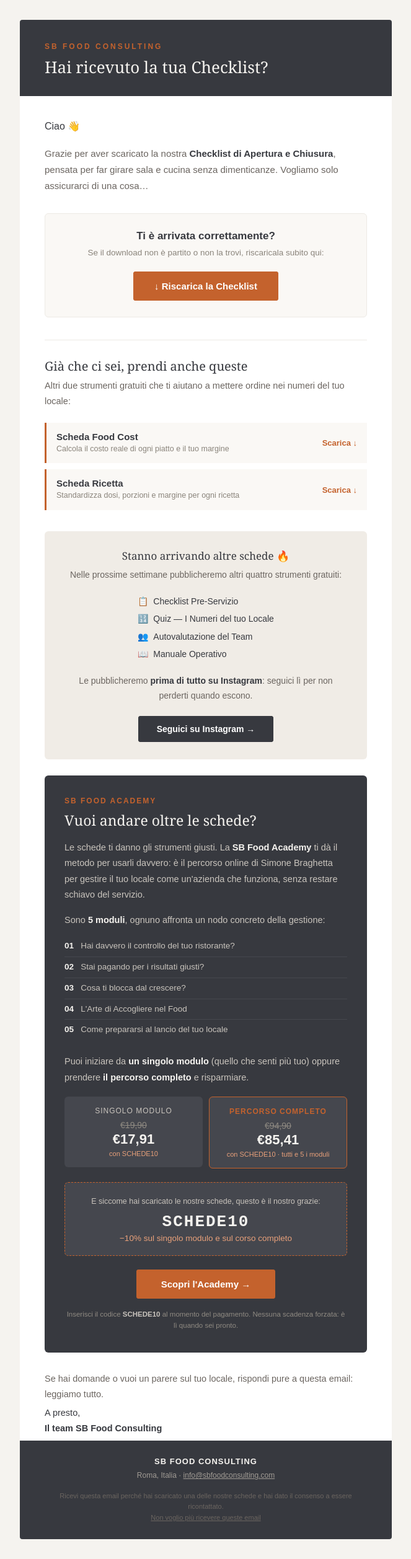
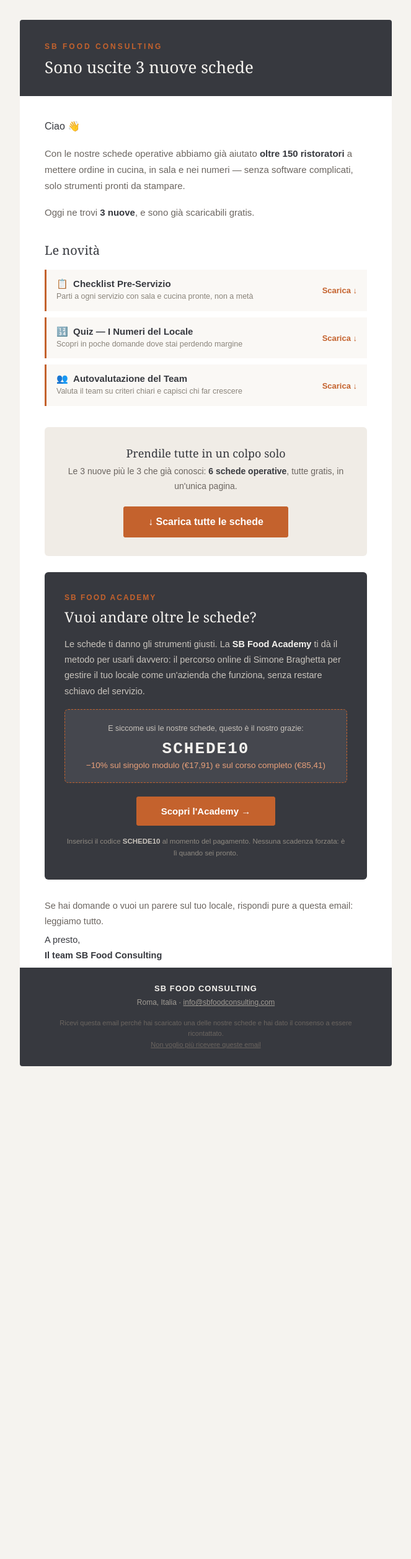
Before and after one commit to Steewee98/backend-sbfc, a Flask app: template templates/email_riscopri_schede.html in a window 1280 px wide. Shown: the whole page at 62% size, without its empty margins (308-971 px from the left). After the commit the page ends 1720 px from the top, so only its background shows below. Run offline with Flask 3, Linux system fonts and the light colour scheme; the template is opened without the code that fills it, so the values that code supplies are empty.

Commit message:
feat(campagna): annuncio 3 nuove schede + CTA 'Scarica tutte' (/schede)
- Template email riscritto: novita' (Pre-Servizio, Quiz Numeri, Autovalutazione Team)
- Bottone principale -> sbfoodconsulting.com/schede
- Oggetto e testo plain aggiornati; social proof 150+ ristoratori

```diff
--- a/templates/email_riscopri_schede.html
+++ b/templates/email_riscopri_schede.html
@@ -4,11 +4,11 @@
 <meta charset="UTF-8">
 <meta name="viewport" content="width=device-width, initial-scale=1.0">
 <meta name="x-apple-disable-message-reformatting">
-<title>La tua Checklist SB Food</title>
+<title>3 nuove schede SB Food</title>
 </head>
 <!-- Preheader nascosto (anteprima in posta) -->
 <div style="display:none;max-height:0;overflow:hidden;opacity:0;color:#f5f3ef;font-size:1px;line-height:1px">
-  Hai ricevuto la Checklist di Apertura e Chiusura? Riscaricala qui, prendi anche le altre e hai il 10% sull'Academy.
+  Con le nostre schede abbiamo già aiutato oltre 150 ristoratori. Ora sono uscite 3 nuove schede gratuite: scaricale tutte.
 </div>
 <body style="margin:0;padding:0;background-color:#f5f3ef;font-family:Arial,Helvetica,sans-serif;-webkit-text-size-adjust:100%">
 <table role="presentation" width="100%" cellpadding="0" cellspacing="0" style="background-color:#f5f3ef;padding:32px 16px">
@@ -19,57 +19,50 @@
 <tr><td style="background-color:#37393f;padding:36px 40px 30px">
     <p style="margin:0;color:#c4622d;font-size:12px;letter-spacing:3px;text-transform:uppercase;font-weight:bold">SB Food Consulting</p>
     <h1 style="margin:10px 0 0;color:#f5f3ef;font-family:Georgia,'Times New Roman',serif;font-size:26px;line-height:1.25;font-weight:normal">
-        Hai ricevuto la tua Checklist?
+        Sono uscite 3 nuove schede
     </h1>
 </td></tr>
 
 <!-- ═══════════ INTRO ═══════════ -->
 <tr><td style="padding:36px 40px 8px">
     <p style="margin:0 0 18px;color:#37393f;font-size:16px;line-height:1.65">Ciao 👋</p>
+    <p style="margin:0 0 16px;color:#6b6560;font-size:15px;line-height:1.75">
+        Con le nostre schede operative abbiamo già aiutato <strong style="color:#37393f">oltre 150 ristoratori</strong>
+        a mettere ordine in cucina, in sala e nei numeri — senza software complicati, solo strumenti pronti da stampare.
+    </p>
     <p style="margin:0;color:#6b6560;font-size:15px;line-height:1.75">
-        Grazie per aver scaricato la nostra <strong style="color:#37393f">Checklist di Apertura e Chiusura</strong>,
-        pensata per far girare sala e cucina senza dimenticanze. Vogliamo solo assicurarci di una cosa&hellip;
+        Oggi ne trovi <strong style="color:#37393f">3 nuove</strong>, e sono già scaricabili gratis.
     </p>
 </td></tr>
 
-<!-- ═══════════ HAI RICEVUTO? + RISCARICA ═══════════ -->
-<tr><td style="padding:22px 40px 8px">
-    <table role="presentation" width="100%" cellpadding="0" cellspacing="0" style="background-color:#faf8f5;border:1px solid #edeae5;border-radius:6px">
-    <tr><td style="padding:26px 28px;text-align:center">
-        <p style="margin:0 0 6px;color:#37393f;font-size:17px;font-weight:bold">Ti è arrivata correttamente?</p>
-        <p style="margin:0 0 20px;color:#8a847b;font-size:13.5px;line-height:1.6">
-            Se il download non è partito o non la trovi, riscaricala subito qui:
-        </p>
-        <table role="presentation" cellpadding="0" cellspacing="0" align="center"><tr><td align="center" style="border-radius:4px" bgcolor="#c4622d">
-            <a href="https://web-production-f3794.up.railway.app/api/strumenti/checklist-apertura-chiusura/pdf"
-               style="display:inline-block;background-color:#c4622d;color:#ffffff;text-decoration:none;padding:15px 34px;font-size:15px;font-weight:bold;border-radius:4px">
-               ↓ Riscarica la Checklist
-            </a>
-        </td></tr></table>
-    </td></tr>
-    </table>
-</td></tr>
-
-<!-- ═══════════ DIVIDER ═══════════ -->
-<tr><td style="padding:28px 40px 0"><div style="border-top:1px solid #edeae5"></div></td></tr>
-
-<!-- ═══════════ ALTRE SCHEDE DISPONIBILI ═══════════ -->
-<tr><td style="padding:28px 40px 4px">
-    <h2 style="margin:0 0 6px;color:#37393f;font-family:Georgia,serif;font-size:20px;font-weight:normal">Già che ci sei, prendi anche queste</h2>
-    <p style="margin:0 0 22px;color:#6b6560;font-size:14.5px;line-height:1.7">
-        Altri due strumenti gratuiti che ti aiutano a mettere ordine nei numeri del tuo locale:
-    </p>
+<!-- ═══════════ LE 3 NUOVE SCHEDE ═══════════ -->
+<tr><td style="padding:26px 40px 4px">
+    <h2 style="margin:0 0 18px;color:#37393f;font-family:Georgia,serif;font-size:20px;font-weight:normal">Le novità</h2>
 
     <table role="presentation" width="100%" cellpadding="0" cellspacing="0">
     <tr><td style="padding:0 0 10px">
       <table role="presentation" width="100%" cellpadding="0" cellspacing="0" style="background-color:#faf8f5;border-left:3px solid #c4622d">
       <tr>
         <td style="padding:14px 16px">
-          <p style="margin:0 0 2px;color:#37393f;font-size:15px;font-weight:bold">Scheda Food Cost</p>
-          <p style="margin:0;color:#8a847b;font-size:12.5px;line-height:1.5">Calcola il costo reale di ogni piatto e il tuo margine</p>
+          <p style="margin:0 0 2px;color:#37393f;font-size:15px;font-weight:bold">📋 &nbsp;Checklist Pre-Servizio</p>
+          <p style="margin:0;color:#8a847b;font-size:12.5px;line-height:1.5">Parti a ogni servizio con sala e cucina pronte, non a metà</p>
         </td>
         <td style="padding:14px 16px" align="right" valign="middle" width="110">
-          <a href="https://web-production-f3794.up.railway.app/api/strumenti/scheda-food-cost/pdf" style="display:inline-block;color:#c4622d;text-decoration:none;font-size:13px;font-weight:bold;white-space:nowrap">Scarica ↓</a>
+          <a href="https://web-production-f3794.up.railway.app/api/strumenti/checklist-pre-servizio/pdf" style="display:inline-block;color:#c4622d;text-decoration:none;font-size:13px;font-weight:bold;white-space:nowrap">Scarica ↓</a>
+        </td>
+      </tr>
+      </table>
+    </td></tr>
+
+    <tr><td style="padding:0 0 10px">
+      <table role="presentation" width="100%" cellpadding="0" cellspacing="0" style="background-color:#faf8f5;border-left:3px solid #c4622d">
+      <tr>
+        <td style="padding:14px 16px">
+          <p style="margin:0 0 2px;color:#37393f;font-size:15px;font-weight:bold">🔢 &nbsp;Quiz — I Numeri del Locale</p>
+          <p style="margin:0;color:#8a847b;font-size:12.5px;line-height:1.5">Scopri in poche domande dove stai perdendo margine</p>
+        </td>
+        <td style="padding:14px 16px" align="right" valign="middle" width="110">
+          <a href="https://web-production-f3794.up.railway.app/api/strumenti/quiz-numeri/pdf" style="display:inline-block;color:#c4622d;text-decoration:none;font-size:13px;font-weight:bold;white-space:nowrap">Scarica ↓</a>
         </td>
       </tr>
       </table>
@@ -79,11 +72,11 @@
       <table role="presentation" width="100%" cellpadding="0" cellspacing="0" style="background-color:#faf8f5;border-left:3px solid #c4622d">
       <tr>
         <td style="padding:14px 16px">
-          <p style="margin:0 0 2px;color:#37393f;font-size:15px;font-weight:bold">Scheda Ricetta</p>
-          <p style="margin:0;color:#8a847b;font-size:12.5px;line-height:1.5">Standardizza dosi, porzioni e margine per ogni ricetta</p>
+          <p style="margin:0 0 2px;color:#37393f;font-size:15px;font-weight:bold">👥 &nbsp;Autovalutazione del Team</p>
+          <p style="margin:0;color:#8a847b;font-size:12.5px;line-height:1.5">Valuta il team su criteri chiari e capisci chi far crescere</p>
         </td>
         <td style="padding:14px 16px" align="right" valign="middle" width="110">
-          <a href="https://web-production-f3794.up.railway.app/api/strumenti/scheda-ricetta/pdf" style="display:inline-block;color:#c4622d;text-decoration:none;font-size:13px;font-weight:bold;white-space:nowrap">Scarica ↓</a>
+          <a href="https://web-production-f3794.up.railway.app/api/strumenti/autovalutazione-team/pdf" style="display:inline-block;color:#c4622d;text-decoration:none;font-size:13px;font-weight:bold;white-space:nowrap">Scarica ↓</a>
         </td>
       </tr>
       </table>
@@ -91,30 +84,20 @@
     </table>
 </td></tr>
 
-<!-- ═══════════ SOCIAL — LE PROSSIME SCHEDE IN ARRIVO ═══════════ -->
+<!-- ═══════════ SCARICA TUTTE (CTA principale) ═══════════ -->
 <tr><td style="padding:26px 40px 0">
     <table role="presentation" width="100%" cellpadding="0" cellspacing="0" style="background-color:#f0ece6;border-radius:6px">
-    <tr><td style="padding:28px 30px;text-align:center">
-        <p style="margin:0 0 8px;color:#37393f;font-size:17px;font-family:Georgia,serif">Stanno arrivando altre schede 🔥</p>
-        <p style="margin:0 0 16px;color:#6b6560;font-size:14px;line-height:1.7">
-            Nelle prossime settimane pubblicheremo altri quattro strumenti gratuiti:
+    <tr><td style="padding:30px 30px;text-align:center">
+        <p style="margin:0 0 6px;color:#37393f;font-size:18px;font-family:Georgia,serif">Prendile tutte in un colpo solo</p>
+        <p style="margin:0 0 20px;color:#6b6560;font-size:14px;line-height:1.7">
+            Le 3 nuove più le 3 che già conosci: <strong style="color:#37393f">6 schede operative</strong>, tutte gratis, in un'unica pagina.
         </p>
-        <!-- Elenco prossime schede -->
-        <table role="presentation" cellpadding="0" cellspacing="0" align="center" style="margin:0 auto 18px;text-align:left">
-            <tr><td style="padding:3px 0;color:#37393f;font-size:14px;line-height:1.6">📋 &nbsp;Checklist Pre-Servizio</td></tr>
-            <tr><td style="padding:3px 0;color:#37393f;font-size:14px;line-height:1.6">🔢 &nbsp;Quiz — I Numeri del tuo Locale</td></tr>
-            <tr><td style="padding:3px 0;color:#37393f;font-size:14px;line-height:1.6">👥 &nbsp;Autovalutazione del Team</td></tr>
-            <tr><td style="padding:3px 0;color:#37393f;font-size:14px;line-height:1.6">📖 &nbsp;Manuale Operativo</td></tr>
-        </table>
-        <p style="margin:0 0 20px;color:#6b6560;font-size:14px;line-height:1.7">
-            Le pubblicheremo <strong style="color:#37393f">prima di tutto su Instagram</strong>:
-            seguici lì per non perderti quando escono.
-        </p>
-        <table role="presentation" cellpadding="0" cellspacing="0" align="center"><tr>
-            <td style="border-radius:4px" bgcolor="#37393f">
-                <a href="https://www.instagram.com/sbfoodconsulting" style="display:inline-block;background-color:#37393f;color:#ffffff;text-decoration:none;padding:13px 30px;font-size:14px;font-weight:bold;border-radius:4px">Seguici su Instagram →</a>
-            </td>
-        </tr></table>
+        <table role="presentation" cellpadding="0" cellspacing="0" align="center"><tr><td align="center" style="border-radius:4px" bgcolor="#c4622d">
+            <a href="https://www.sbfoodconsulting.com/schede"
+               style="display:inline-block;background-color:#c4622d;color:#ffffff;text-decoration:none;padding:16px 40px;font-size:16px;font-weight:bold;border-radius:4px">
+               ↓ Scarica tutte le schede
+            </a>
+        </td></tr></table>
     </td></tr>
     </table>
 </td></tr>
@@ -129,61 +112,18 @@
         </h2>
         <p style="margin:0 0 16px;color:#c9c4bd;font-size:14.5px;line-height:1.75">
             Le schede ti danno gli strumenti giusti. La <strong style="color:#f5f3ef">SB Food Academy</strong>
-            ti dà il metodo per usarli davvero: è il percorso online di Simone Braghetta per gestire il tuo
+            ti dà il metodo per usarli davvero: il percorso online di Simone Braghetta per gestire il tuo
             locale come un'azienda che funziona, senza restare schiavo del servizio.
         </p>
-        <p style="margin:0 0 12px;color:#c9c4bd;font-size:14.5px;line-height:1.75">
-            Sono <strong style="color:#f5f3ef">5 moduli</strong>, ognuno affronta un nodo concreto della gestione:
-        </p>
-
-        <!-- Elenco moduli -->
-        <table role="presentation" width="100%" cellpadding="0" cellspacing="0" style="margin:0 0 22px">
-            <tr><td style="padding:6px 0;border-bottom:1px solid #45474e;color:#c9c4bd;font-size:13.5px;line-height:1.55"><strong style="color:#f5f3ef">01</strong> &nbsp; Hai davvero il controllo del tuo ristorante?</td></tr>
-            <tr><td style="padding:6px 0;border-bottom:1px solid #45474e;color:#c9c4bd;font-size:13.5px;line-height:1.55"><strong style="color:#f5f3ef">02</strong> &nbsp; Stai pagando per i risultati giusti?</td></tr>
-            <tr><td style="padding:6px 0;border-bottom:1px solid #45474e;color:#c9c4bd;font-size:13.5px;line-height:1.55"><strong style="color:#f5f3ef">03</strong> &nbsp; Cosa ti blocca dal crescere?</td></tr>
-            <tr><td style="padding:6px 0;border-bottom:1px solid #45474e;color:#c9c4bd;font-size:13.5px;line-height:1.55"><strong style="color:#f5f3ef">04</strong> &nbsp; L'Arte di Accogliere nel Food</td></tr>
-            <tr><td style="padding:6px 0;color:#c9c4bd;font-size:13.5px;line-height:1.55"><strong style="color:#f5f3ef">05</strong> &nbsp; Come prepararsi al lancio del tuo locale</td></tr>
-        </table>
-
-        <p style="margin:0 0 18px;color:#c9c4bd;font-size:14.5px;line-height:1.75">
-            Puoi iniziare da <strong style="color:#f5f3ef">un singolo modulo</strong> (quello che senti più tuo)
-            oppure prendere <strong style="color:#f5f3ef">il percorso completo</strong> e risparmiare.
-        </p>
-
-        <!-- Prezzi -->
-        <table role="presentation" width="100%" cellpadding="0" cellspacing="0" style="margin:0 0 22px">
-        <tr>
-            <td width="50%" style="padding-right:5px" valign="top">
-                <table role="presentation" width="100%" cellpadding="0" cellspacing="0" style="background-color:#45474e;border-radius:6px">
-                <tr><td style="padding:16px 14px;text-align:center">
-                    <p style="margin:0 0 8px;color:#c9c4bd;font-size:12px;text-transform:uppercase;letter-spacing:1px">Singolo modulo</p>
-                    <p style="margin:0;color:#8f8a82;font-size:14px;text-decoration:line-through">€19,90</p>
-                    <p style="margin:2px 0 0;color:#f5f3ef;font-size:22px;font-weight:bold">€17,91</p>
-                    <p style="margin:4px 0 0;color:#e8a07a;font-size:11px">con SCHEDE10</p>
-                </td></tr>
-                </table>
-            </td>
-            <td width="50%" style="padding-left:5px" valign="top">
-                <table role="presentation" width="100%" cellpadding="0" cellspacing="0" style="background-color:#45474e;border:1px solid #c4622d;border-radius:6px">
-                <tr><td style="padding:16px 14px;text-align:center">
-                    <p style="margin:0 0 8px;color:#c4622d;font-size:12px;text-transform:uppercase;letter-spacing:1px;font-weight:bold">Percorso completo</p>
-                    <p style="margin:0;color:#8f8a82;font-size:14px;text-decoration:line-through">€94,90</p>
-                    <p style="margin:2px 0 0;color:#f5f3ef;font-size:22px;font-weight:bold">€85,41</p>
-                    <p style="margin:4px 0 0;color:#e8a07a;font-size:11px">con SCHEDE10 &middot; tutti e 5 i moduli</p>
-                </td></tr>
-                </table>
-            </td>
-        </tr>
-        </table>
 
         <!-- Codice sconto -->
-        <table role="presentation" width="100%" cellpadding="0" cellspacing="0" style="margin:0 0 22px">
+        <table role="presentation" width="100%" cellpadding="0" cellspacing="0" style="margin:6px 0 22px">
         <tr><td style="background-color:#45474e;border:1px dashed #c4622d;border-radius:6px;padding:20px" align="center">
             <p style="margin:0 0 8px;color:#c9c4bd;font-size:12.5px;line-height:1.6">
-                E siccome hai scaricato le nostre schede, questo è il nostro grazie:
+                E siccome usi le nostre schede, questo è il nostro grazie:
             </p>
             <p style="margin:0 0 4px;color:#f5f3ef;font-size:26px;font-weight:bold;letter-spacing:2px;font-family:'Courier New',monospace">SCHEDE10</p>
-            <p style="margin:0;color:#e8a07a;font-size:13.5px">&minus;10% sul singolo modulo e sul corso completo</p>
+            <p style="margin:0;color:#e8a07a;font-size:13.5px">&minus;10% sul singolo modulo (€17,91) e sul corso completo (€85,41)</p>
         </td></tr>
         </table>
 
```
Also changed, not shown: services/email_service.py (+9 -9 lines).
